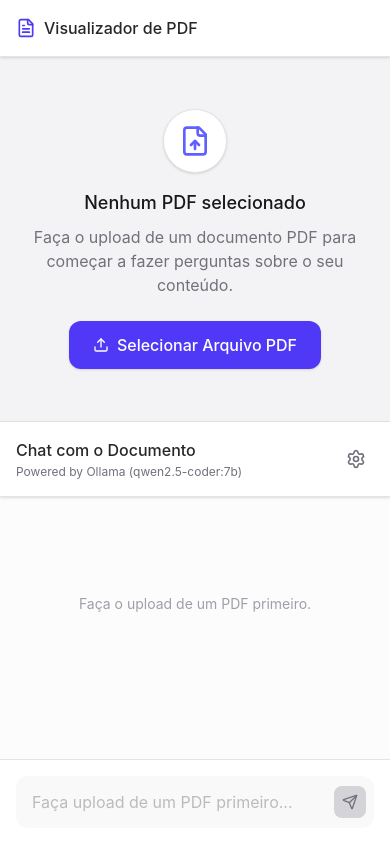
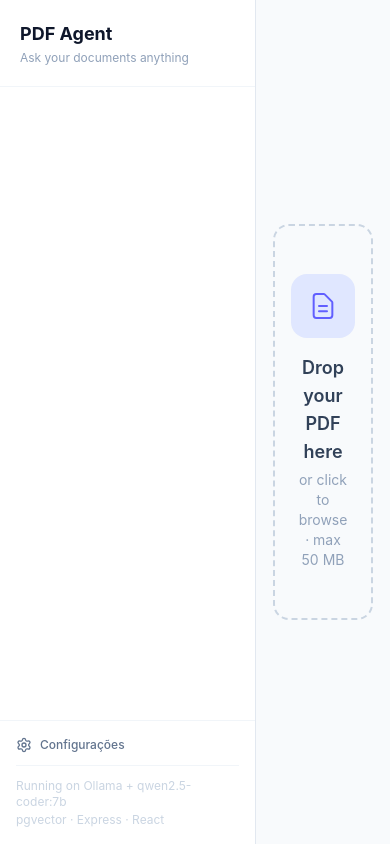
Before and after one commit to Micate01/agentpdf, a React (Vite) app: page / in a window 390 px wide. Built offline with nearby package versions, Linux system fonts and the light colour scheme.

Commit message:
feat: Update UI colors and layout
Refactors the UI to use a slate color scheme and adjusts the layout for better responsiveness on smaller screens.

```diff
--- a/src/App.tsx
+++ b/src/App.tsx
@@ -132,50 +132,50 @@ export default function App() {
   };
 
   return (
-    <div className="min-h-screen bg-zinc-50 flex flex-col md:flex-row font-sans relative">
+    <div className="flex h-screen bg-slate-50 font-sans relative">
       {/* Settings Modal */}
       {showSettings && (
         <div className="fixed inset-0 bg-black/50 z-50 flex items-center justify-center p-4">
           <div className="bg-white rounded-2xl shadow-xl w-full max-w-md p-6 relative">
             <button
               onClick={() => setShowSettings(false)}
-              className="absolute top-4 right-4 text-zinc-400 hover:text-zinc-600"
+              className="absolute top-4 right-4 text-slate-400 hover:text-slate-600"
             >
               <X className="w-5 h-5" />
             </button>
-            <h2 className="text-xl font-semibold mb-4 text-zinc-800">Configurações</h2>
+            <h2 className="text-xl font-semibold mb-4 text-slate-800">Configurações</h2>
 
             <div className="space-y-4">
               <div>
-                <label className="block text-sm font-medium text-zinc-700 mb-1">Ollama URL</label>
+                <label className="block text-sm font-medium text-slate-700 mb-1">Ollama URL</label>
                 <input
                   type="text"
                   value={ollamaUrl}
                   onChange={(e) => setOllamaUrl(e.target.value)}
                   placeholder="http://localhost:11434"
-                  className="w-full p-2.5 bg-zinc-50 border border-zinc-200 rounded-lg focus:ring-2 focus:ring-indigo-500 outline-none"
+                  className="w-full p-2.5 bg-slate-50 border border-slate-200 rounded-lg focus:ring-2 focus:ring-indigo-500 outline-none text-sm"
                 />
               </div>
               <div>
-                <label className="block text-sm font-medium text-zinc-700 mb-1">Modelo de Chat (Ollama)</label>
+                <label className="block text-sm font-medium text-slate-700 mb-1">Modelo de Chat (Ollama)</label>
                 <input
                   type="text"
                   value={ollamaChatModel}
                   onChange={(e) => setOllamaChatModel(e.target.value)}
                   placeholder="qwen2.5-coder:7b"
-                  className="w-full p-2.5 bg-zinc-50 border border-zinc-200 rounded-lg focus:ring-2 focus:ring-indigo-500 outline-none"
+                  className="w-full p-2.5 bg-slate-50 border border-slate-200 rounded-lg focus:ring-2 focus:ring-indigo-500 outline-none text-sm"
                 />
               </div>
               <div>
-                <label className="block text-sm font-medium text-zinc-700 mb-1">Modelo de Embeddings (Ollama)</label>
+                <label className="block text-sm font-medium text-slate-700 mb-1">Modelo de Embeddings (Ollama)</label>
                 <input
                   type="text"
                   value={ollamaEmbeddingModel}
                   onChange={(e) => setOllamaEmbeddingModel(e.target.value)}
                   placeholder="qwen2.5-coder:7b"
-                  className="w-full p-2.5 bg-zinc-50 border border-zinc-200 rounded-lg focus:ring-2 focus:ring-indigo-500 outline-none"
+                  className="w-full p-2.5 bg-slate-50 border border-slate-200 rounded-lg focus:ring-2 focus:ring-indigo-500 outline-none text-sm"
                 />
-                <p className="text-xs text-zinc-500 mt-1">
+                <p className="text-xs text-slate-500 mt-1">
                   Nota: O modelo de embeddings é usado para indexar o PDF.
                 </p>
               </div>
@@ -184,7 +184,7 @@ export default function App() {
             <div className="mt-6 flex justify-end">
               <button
                 onClick={() => setShowSettings(false)}
-                className="px-4 py-2 bg-indigo-600 text-white rounded-lg hover:bg-indigo-700 font-medium"
+                className="px-4 py-2 bg-indigo-600 text-white rounded-lg hover:bg-indigo-700 font-medium text-sm transition-colors"
               >
                 Salvar
               </button>
@@ -193,48 +193,95 @@ export default function App() {
         </div>
       )}
 
-      {/* Left Panel: PDF Preview */}
-      <div className="w-full md:w-1/2 h-[50vh] md:h-screen border-b md:border-b-0 md:border-r border-zinc-200 bg-zinc-100 flex flex-col">
-        <div className="p-4 bg-white border-b border-zinc-200 flex items-center justify-between shadow-sm z-10">
-          <div className="flex items-center gap-2 text-zinc-800 font-medium">
-            <FileText className="w-5 h-5 text-indigo-600" />
-            <h2>Visualizador de PDF</h2>
+      {/* Sidebar */}
+      <aside className="w-64 bg-white border-r border-slate-200 flex flex-col shrink-0">
+        <div className="p-5 border-b border-slate-100">
+          <h1 className="text-lg font-bold text-slate-900">PDF Agent</h1>
+          <p className="text-xs text-slate-400 mt-0.5">Ask your documents anything</p>
         </div>
-          <div className="flex items-center gap-2">
+
+        <div className="flex-1 p-4">
           {pdfFile && (
-              <button
-                onClick={clearPdf}
-                className="p-2 text-zinc-500 hover:text-red-600 hover:bg-red-50 rounded-lg transition-colors"
-                title="Remover PDF"
-              >
-                <Trash2 className="w-4 h-4" />
+            <div className="rounded-xl bg-slate-50 border border-slate-200 p-3">
+              <div className="flex items-center justify-between mb-1">
+                <span className="text-xs font-semibold text-slate-500 uppercase tracking-wide">Current doc</span>
+                <button onClick={clearPdf} className="text-xs text-slate-400 hover:text-red-400 transition-colors">
+                  Change
                 </button>
+              </div>
+              <p className="text-sm text-slate-700 font-medium truncate" title={pdfFile.name}>{pdfFile.name}</p>
+              <span className={`
+                inline-flex items-center gap-1 mt-1.5 text-xs px-2 py-0.5 rounded-full font-medium
+                ${!isIndexing ? 'bg-green-100 text-green-700' : 'bg-amber-100 text-amber-700'}
+              `}>
+                <span className={`w-1.5 h-1.5 rounded-full
+                  ${!isIndexing ? 'bg-green-500' : 'bg-amber-500 animate-pulse'}`} />
+                {!isIndexing ? 'READY' : 'PROCESSING'}
+              </span>
+            </div>
           )}
         </div>
+
+        <div className="p-4 border-t border-slate-100 text-xs text-slate-400 space-y-3">
+          <button
+            onClick={() => setShowSettings(true)}
+            className="flex items-center gap-2 text-slate-500 hover:text-slate-800 transition-colors w-full font-medium"
+          >
+            <Settings className="w-4 h-4" /> Configurações
+          </button>
+          <div className="pt-3 border-t border-slate-100 space-y-0.5 text-slate-300">
+            <p>Running on Ollama + {ollamaChatModel}</p>
+            <p>pgvector · Express · React</p>
+          </div>
+        </div>
+      </aside>
+
+      {/* Main area */}
+      <main className="flex-1 flex flex-row overflow-hidden">
+        {!pdfFile ? (
+          <div className="flex flex-col items-center justify-center h-full p-8 w-full">
+            <div
+              className={`
+                w-full max-w-lg border-2 border-dashed rounded-2xl p-12
+                flex flex-col items-center gap-4 transition-all duration-200 cursor-pointer
+                border-slate-300 bg-slate-50 hover:border-indigo-300 hover:bg-indigo-50/40
+              `}
+              onClick={() => document.getElementById('pdf-input')?.click()}
+            >
+              <div className="w-16 h-16 bg-indigo-100 rounded-2xl flex items-center justify-center">
+                <svg className="w-8 h-8 text-indigo-500" fill="none" stroke="currentColor" viewBox="0 0 24 24">
+                  <path strokeLinecap="round" strokeLinejoin="round" strokeWidth={1.5}
+                        d="M9 12h6m-6 4h6m2 5H7a2 2 0 01-2-2V5a2 2 0 012-2h5.586a1 1 0 01.707.293l5.414 5.414a1 1 0 01.293.707V19a2 2 0 01-2 2z" />
+                </svg>
               </div>
 
-        <div className="flex-1 overflow-hidden relative flex items-center justify-center bg-zinc-100/50">
-          {!pdfDataUri ? (
-            <div className="text-center p-8">
-              <div className="w-16 h-16 bg-white rounded-full flex items-center justify-center mx-auto mb-4 shadow-sm border border-zinc-200">
-                <FileUp className="w-8 h-8 text-indigo-500" />
+              <div className="text-center">
+                <p className="text-lg font-semibold text-slate-700">
+                  {isIndexing ? 'Uploading & Indexing…' : 'Drop your PDF here'}
+                </p>
+                <p className="text-sm text-slate-400 mt-1">or click to browse · max 50 MB</p>
               </div>
-              <h3 className="text-lg font-medium text-zinc-900 mb-2">Nenhum PDF selecionado</h3>
-              <p className="text-zinc-500 mb-6 max-w-sm mx-auto">
-                Faça o upload de um documento PDF para começar a fazer perguntas sobre o seu conteúdo.
-              </p>
-              <label className="inline-flex items-center justify-center gap-2 px-6 py-3 bg-indigo-600 text-white rounded-xl hover:bg-indigo-700 transition-colors cursor-pointer font-medium shadow-sm">
-                <Upload className="w-4 h-4" />
-                Selecionar Arquivo PDF
+
+              {isIndexing && (
+                <div className="w-full bg-slate-200 rounded-full h-1.5 mt-2">
+                  <div className="bg-indigo-500 h-1.5 rounded-full animate-pulse w-2/3" />
+                </div>
+              )}
+            </div>
             <input
+              id="pdf-input"
               type="file"
               accept="application/pdf"
+              className="hidden"
               onChange={handleFileUpload}
-                  className="hidden"
+              disabled={isIndexing}
             />
-              </label>
           </div>
         ) : (
+          <>
+            {/* PDF Viewer */}
+            <div className="flex-1 border-r border-slate-200 bg-slate-100/50 flex flex-col relative">
+              {pdfDataUri && (
                 <iframe
                   src={`${pdfDataUri}#toolbar=0`}
                   className="w-full h-full border-none"
@@ -242,33 +289,36 @@ export default function App() {
                 />
               )}
             </div>
+
+            {/* Chat Window */}
+            <div className="w-[450px] flex flex-col bg-white shrink-0">
+              {/* Header */}
+              <div className="px-6 py-4 border-b border-slate-200 bg-white flex items-center gap-3 shrink-0">
+                <div className="w-8 h-8 bg-indigo-100 rounded-lg flex items-center justify-center">
+                  <svg className="w-4 h-4 text-indigo-600" fill="none" stroke="currentColor" viewBox="0 0 24 24">
+                    <path strokeLinecap="round" strokeLinejoin="round" strokeWidth={2}
+                          d="M9 12h6m-6 4h6m2 5H7a2 2 0 01-2-2V5a2 2 0 012-2h5.586a1 1 0 01.707.293l5.414 5.414a1 1 0 01.293.707V19a2 2 0 01-2 2z" />
+                  </svg>
+                </div>
+                <div className="min-w-0">
+                  <p className="text-sm font-semibold text-slate-800 truncate">{pdfFile.name}</p>
+                  <p className="text-xs text-slate-400">Ask anything about this document</p>
+                </div>
               </div>
 
-      {/* Right Panel: Chat Interface */}
-      <div className="w-full md:w-1/2 h-[50vh] md:h-screen flex flex-col bg-white">
-        <div className="p-4 border-b border-zinc-200 bg-white shadow-sm z-10 flex justify-between items-center">
-          <div>
-            <h2 className="font-medium text-zinc-800">Chat com o Documento</h2>
-            <p className="text-xs text-zinc-500 mt-0.5">
-              Powered by Ollama ({ollamaChatModel})
-            </p>
+              {/* Message list */}
+              <div className="flex-1 overflow-y-auto px-4 py-6 space-y-4 bg-slate-50/50">
+                {messages.length === 0 && (
+                  <div className="flex flex-col items-center justify-center h-full text-center text-slate-400 gap-2">
+                    <svg className="w-10 h-10 opacity-30" fill="none" stroke="currentColor" viewBox="0 0 24 24">
+                      <path strokeLinecap="round" strokeLinejoin="round" strokeWidth={1.5}
+                            d="M8 12h.01M12 12h.01M16 12h.01M21 12c0 4.418-4.03 8-9 8a9.863 9.863 0 01-4.255-.949L3 20l1.395-3.72C3.512 15.042 3 13.574 3 12c0-4.418 4.03-8 9-8s9 3.582 9 8z" />
+                    </svg>
+                    <p className="text-sm">Start by asking a question about the document.</p>
                   </div>
-          <button
-            onClick={() => setShowSettings(true)}
-            className="p-2 text-zinc-500 hover:text-indigo-600 hover:bg-indigo-50 rounded-lg transition-colors"
-            title="Configurações"
-          >
-            <Settings className="w-5 h-5" />
-          </button>
-        </div>
+                )}
 
-        <div className="flex-1 overflow-y-auto p-4 space-y-6 bg-zinc-50/50">
-          {messages.length === 0 && !pdfFile ? (
-            <div className="h-full flex items-center justify-center text-zinc-400 text-sm">
-              Faça o upload de um PDF primeiro.
-            </div>
-          ) : (
-            messages.map((msg, idx) => (
+                {messages.map((msg, idx) => (
                   <div
                     key={idx}
                     className={`flex ${msg.role === 'user' ? 'justify-end' : 'justify-start'}`}
@@ -277,11 +327,11 @@ export default function App() {
                       className={`max-w-[85%] rounded-2xl px-5 py-3.5 ${
                         msg.role === 'user'
                           ? 'bg-indigo-600 text-white shadow-sm'
-                      : 'bg-white border border-zinc-200 text-zinc-800 shadow-sm'
+                          : 'bg-white border border-slate-200 text-slate-800 shadow-sm'
                       }`}
                     >
                       {msg.role === 'user' ? (
-                    <p className="whitespace-pre-wrap">{msg.text}</p>
+                        <p className="whitespace-pre-wrap text-sm">{msg.text}</p>
                       ) : (
                         <div className="markdown-body text-sm leading-relaxed">
                           <Markdown>{msg.text}</Markdown>
@@ -289,13 +339,13 @@ export default function App() {
                       )}
                     </div>
                   </div>
-            ))
-          )}
+                ))}
+
                 {(isLoading || isIndexing) && (
                   <div className="flex justify-start">
-              <div className="bg-white border border-zinc-200 rounded-2xl px-5 py-4 shadow-sm flex items-center gap-3">
+                    <div className="bg-white border border-slate-200 rounded-2xl px-5 py-4 shadow-sm flex items-center gap-3">
                       <Loader2 className="w-4 h-4 animate-spin text-indigo-600" />
-                <span className="text-sm text-zinc-500 font-medium">
+                      <span className="text-sm text-slate-500 font-medium">
                         {isIndexing ? 'Extraindo e indexando texto...' : 'Analisando documento...'}
                       </span>
                     </div>
@@ -304,26 +354,31 @@ export default function App() {
                 <div ref={messagesEndRef} />
               </div>
 
-        <div className="p-4 bg-white border-t border-zinc-200">
-          <form onSubmit={handleSubmit} className="relative flex items-center">
+              {/* Input area */}
+              <div className="border-t border-slate-200 bg-white px-4 py-3 shrink-0">
+                <form onSubmit={handleSubmit} className="flex gap-2 items-end">
                   <input
                     type="text"
                     value={input}
                     onChange={(e) => setInput(e.target.value)}
-              placeholder={pdfFile ? "Faça uma pergunta sobre o PDF..." : "Faça upload de um PDF primeiro..."}
-              disabled={!pdfFile || isLoading || isIndexing}
-              className="w-full pl-4 pr-12 py-3.5 bg-zinc-100 border-transparent focus:bg-white focus:border-indigo-500 focus:ring-2 focus:ring-indigo-200 rounded-xl transition-all disabled:opacity-50 disabled:cursor-not-allowed outline-none"
+                    placeholder="Ask a question about the document…"
+                    disabled={isLoading || isIndexing}
+                    className="flex-1 rounded-xl border border-slate-300 px-4 py-2.5 text-sm text-slate-800 placeholder:text-slate-400 focus:outline-none focus:border-indigo-400 focus:ring-2 focus:ring-indigo-100 transition-all disabled:opacity-50 disabled:bg-slate-50"
                   />
                   <button
                     type="submit"
-              disabled={!input.trim() || !pdfFile || isLoading || isIndexing}
-              className="absolute right-2 p-2 text-white bg-indigo-600 hover:bg-indigo-700 disabled:bg-zinc-300 disabled:text-zinc-500 rounded-lg transition-colors"
+                    disabled={!input.trim() || isLoading || isIndexing}
+                    className="shrink-0 px-4 py-2.5 rounded-xl bg-indigo-600 text-white text-sm font-medium hover:bg-indigo-700 disabled:opacity-40 disabled:cursor-not-allowed transition-colors"
                   >
-              <Send className="w-4 h-4" />
+                    Send
                   </button>
                 </form>
+                <p className="text-xs text-slate-400 mt-1.5 ml-1">Enter to send</p>
               </div>
             </div>
+          </>
+        )}
+      </main>
     </div>
   );
 }
```
Lines whose indentation alone changed are shown as unchanged.
